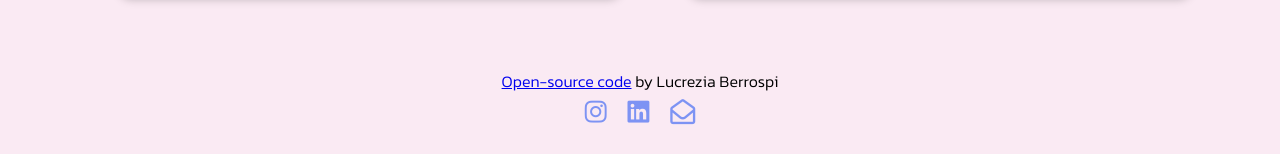
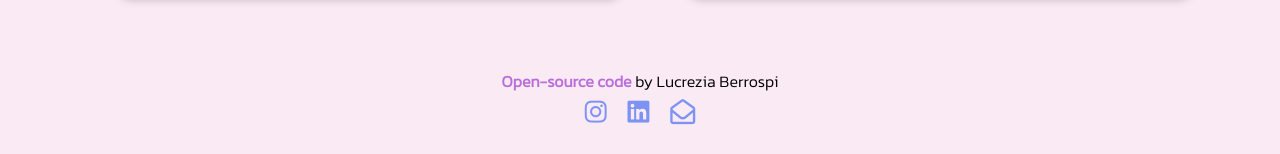
Before and after one commit to lulujkv96/Unicorn-Project, a website built with Parcel: page index.html in a window 1280 px wide. Shown: the part 1542-1696 px from the top of the page. Built offline with nearby package versions, Linux system fonts and the light colour scheme; a web font is replaced by a local one.

Commit message:
changed css of class github

```diff
--- a/style/style.css
+++ b/style/style.css
@@ -235,6 +235,11 @@ footer {
     #a2baf5 81.8%
   );
 }
+.github {
+  text-decoration: none;
+  color: #b96edb;
+  font-weight: bold;
+}
 
 .card:hover {
   box-shadow: 0px 6px 10px rgb(0 0 0 / 40%);
```
